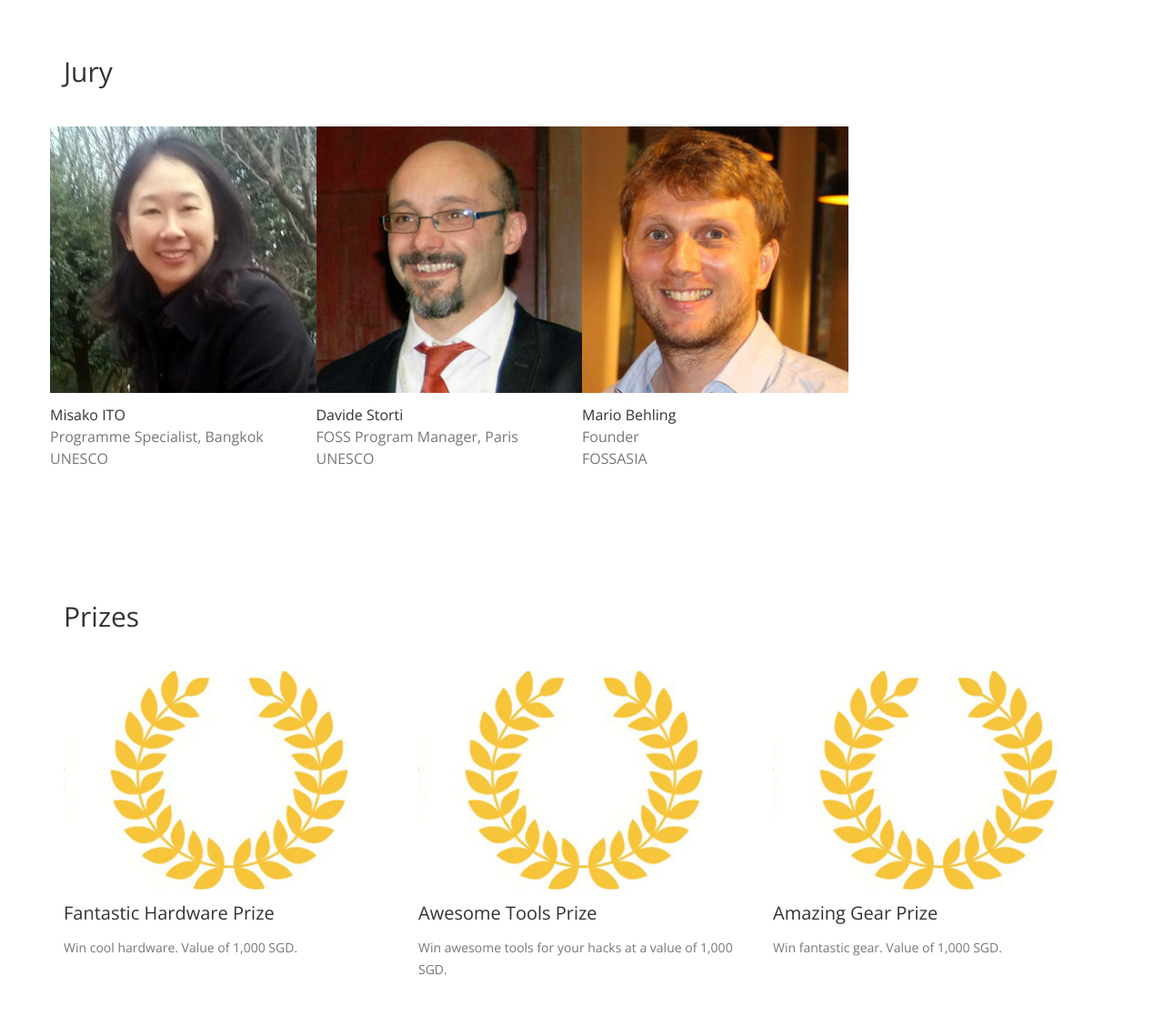
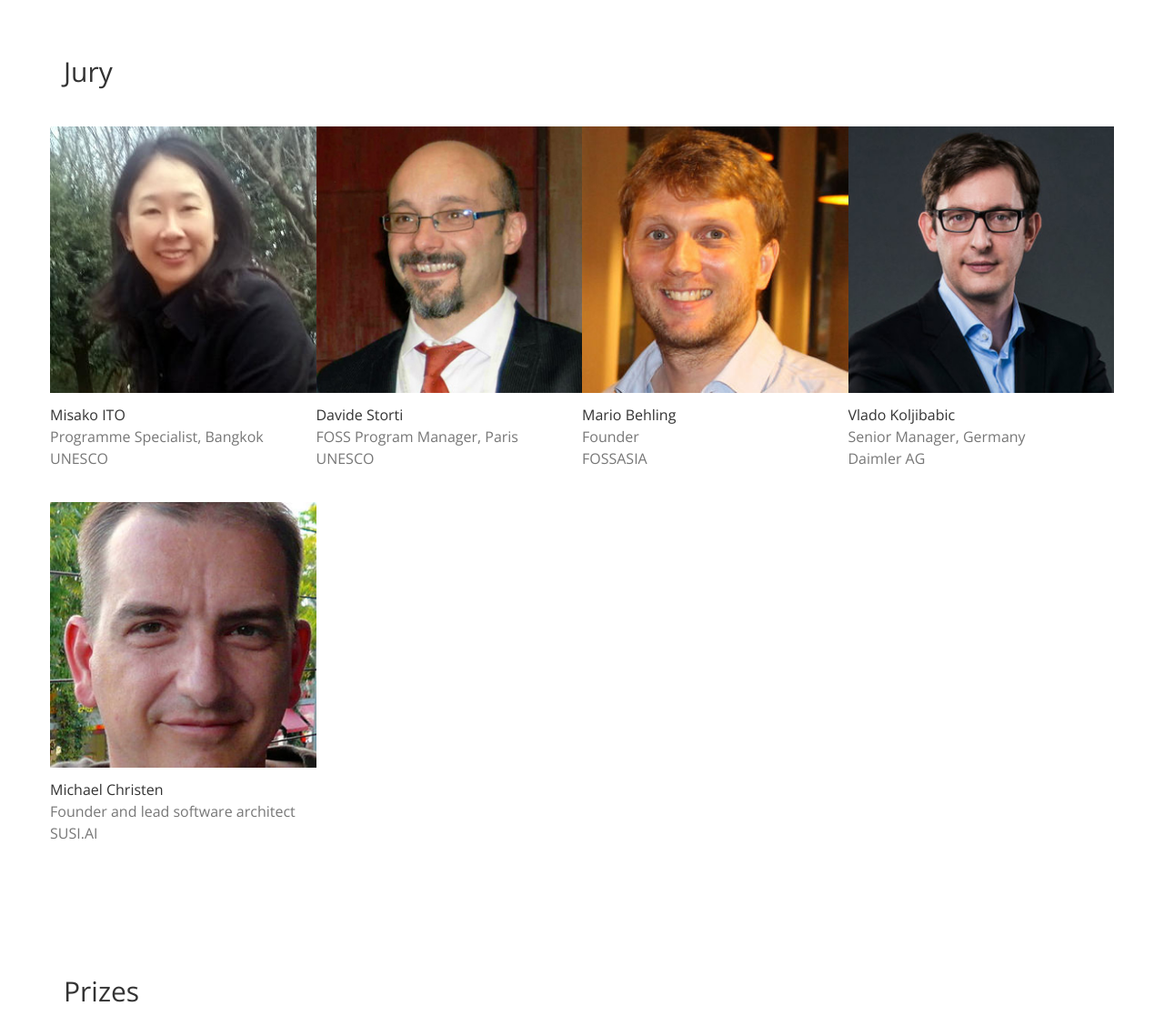
Before and after one commit to fossasia/sg18.sciencehack.asia, a plain HTML site: page index.html in a window 1280 px wide. Shown: the part 3460-4577 px from the top of the page at 91% size. Drawn offline with nearby package versions, Linux system fonts and the light colour scheme; files whose address does not match are found by name.

Commit message:
Added information of two jury members (#7)

```diff
--- a/index.html
+++ b/index.html
@@ -752,6 +752,46 @@
                              </div>
                          </div>
 
+                         <div class="col-md-3 col-sm-6 speaker-column">
+							<div class="speaker">
+								<div class="image-holder">
+									<img class="background-image" alt="Vlado Koljibabic" src="img/VladoKoljibabic.jpg">
+									<div class="hover-state text-center preserve3d">
+										<div class="bio vertical-align">
+										Vlado Koljibabic
+										</div>
+										<div class="social-links vertical-align">
+											<a href=""><i class="icon fa fa-github"></i></a>
+											<a href="https://www.linkedin.com/in/kvlado80/"><i class="icon social_linkedin"></i></a>
+										</div>
+									</div>
+								</div>
+								<span class="speaker-name">Vlado Koljibabic</span>
+                                 <span>Senior Manager, Germany</span>
+								<span>Daimler AG</span>
+							</div>
+						</div>
+
+						<div class="col-md-3 col-sm-6 speaker-column">
+							<div class="speaker">
+								<div class="image-holder">
+									<img class="background-image" alt=" Michael Christen" src="img/MichaelChristen.jpeg">
+									<div class="hover-state text-center preserve3d">
+										<div class="bio vertical-align">
+										Michael Christen
+										</div>
+										<div class="social-links vertical-align">
+											<a href=""><i class="icon fa fa-github"></i></a>
+											<a href="https://www.linkedin.com/in/orbiter/"><i class="icon social_linkedin"></i></a>
+										</div>
+									</div>
+								</div>
+								<span class="speaker-name">Michael Christen</span>
+                                 <span>Founder and lead software architect</span>
+								<span>SUSI.AI</span>
+							</div>
+						</div>
+
                     </div>
                 </div>
             </section>
```
Also changed, not shown: img/MichaelChristen.jpeg (added), img/VladoKoljibabic.jpg (added).
